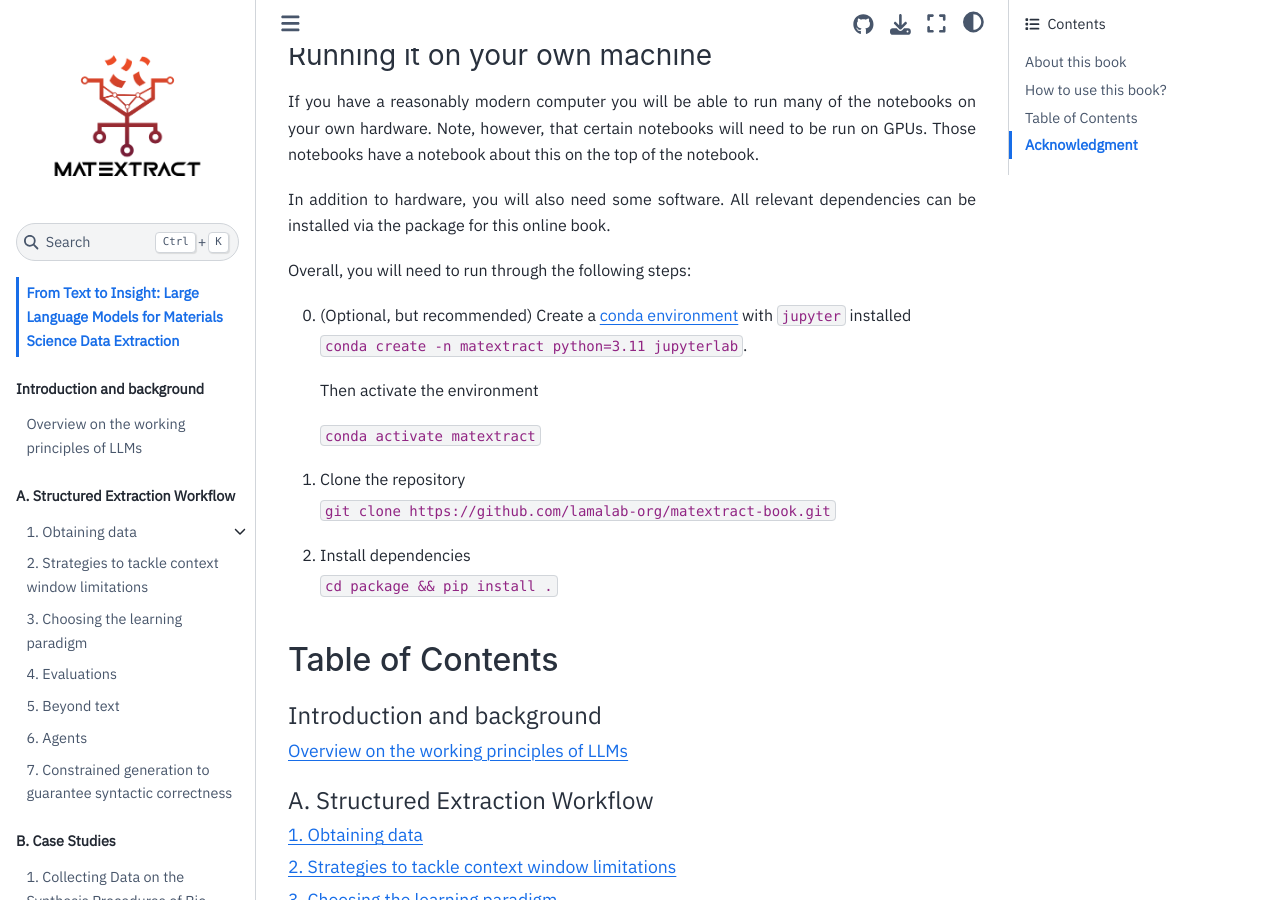
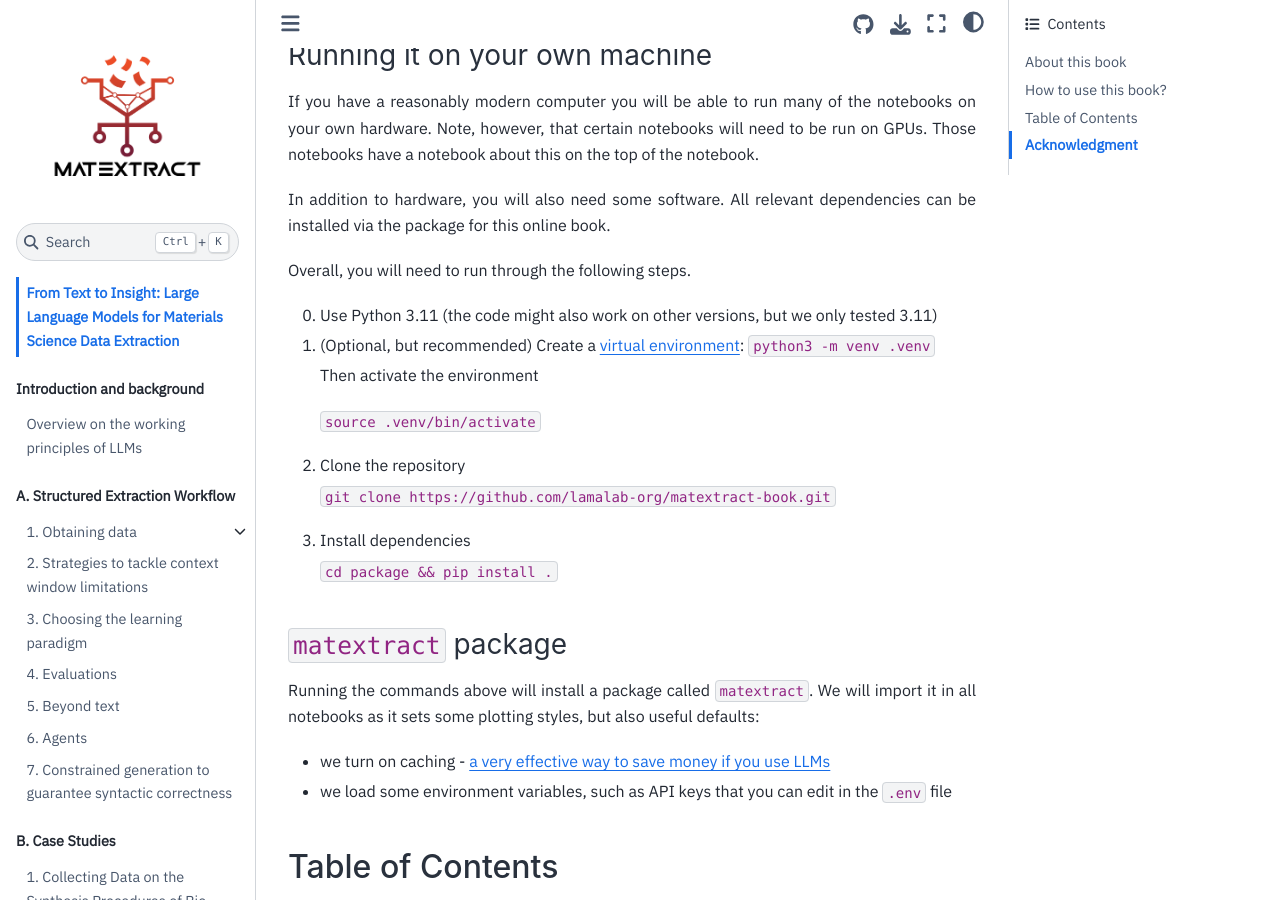
Before and after one commit to lamalab-org/matextract-book, a Jupyter Book: the page built from index.md, in a window 1280 px wide and 900 px high, scrolled down 542 px. Built offline with Jupyter Book 1.0.4 settings and Sphinx 7.4.7 and the Sphinx Book theme 1.1.4, drawn with Linux system fonts in a browser that asks for light colours; pages that are not in the unit, such as notebooks, are missing from menus; comment, search, counter and statistics services are not loaded.

```diff
--- a/index.md
+++ b/index.md
@@ -16,23 +16,31 @@ Note, however, that certain notebooks will need to be run on GPUs. Those noteboo
 
 In addition to hardware, you will also need some software. All relevant dependencies can be installed via the package for this online book.
 
-Overall, you will need to run through the following steps:
+Overall, you will need to run through the following steps.
 
-0. (Optional, but recommended) Create a [conda environment](https://docs.anaconda.com/miniconda/) with `jupyter` installed
+0. Use Python 3.11 (the code might also work on other versions, but we only tested 3.11)
 
-   `conda create -n matextract python=3.11 jupyterlab`.
+1. (Optional, but recommended) Create a [virtual environment](https://packaging.python.org/en/latest/guides/installing-using-pip-and-virtual-environments/): `python3 -m venv .venv`
 
    Then activate the environment
 
-   `conda activate matextract`
+   `source .venv/bin/activate`
 
-1. Clone the repository
+2. Clone the repository
 
     `git clone https://github.com/lamalab-org/matextract-book.git`
 
-2. Install dependencies
+3. Install dependencies
 
     `cd package && pip install . `
+
+
+### `matextract` package
+
+Running the commands above will install a package called `matextract`. We will import it in all notebooks as it sets some plotting styles, but also useful defaults:
+
+- we turn on caching - [a very effective way to save money if you use LLMs](https://www.oreilly.com/radar/what-we-learned-from-a-year-of-building-with-llms-part-i/)
+- we load some environment variables, such as API keys that you can edit in the `.env` file
 
 
 ## Table of Contents
```
Also changed, not shown: CONTRIBUTING.md (+4 -0 lines), 5 other files.
